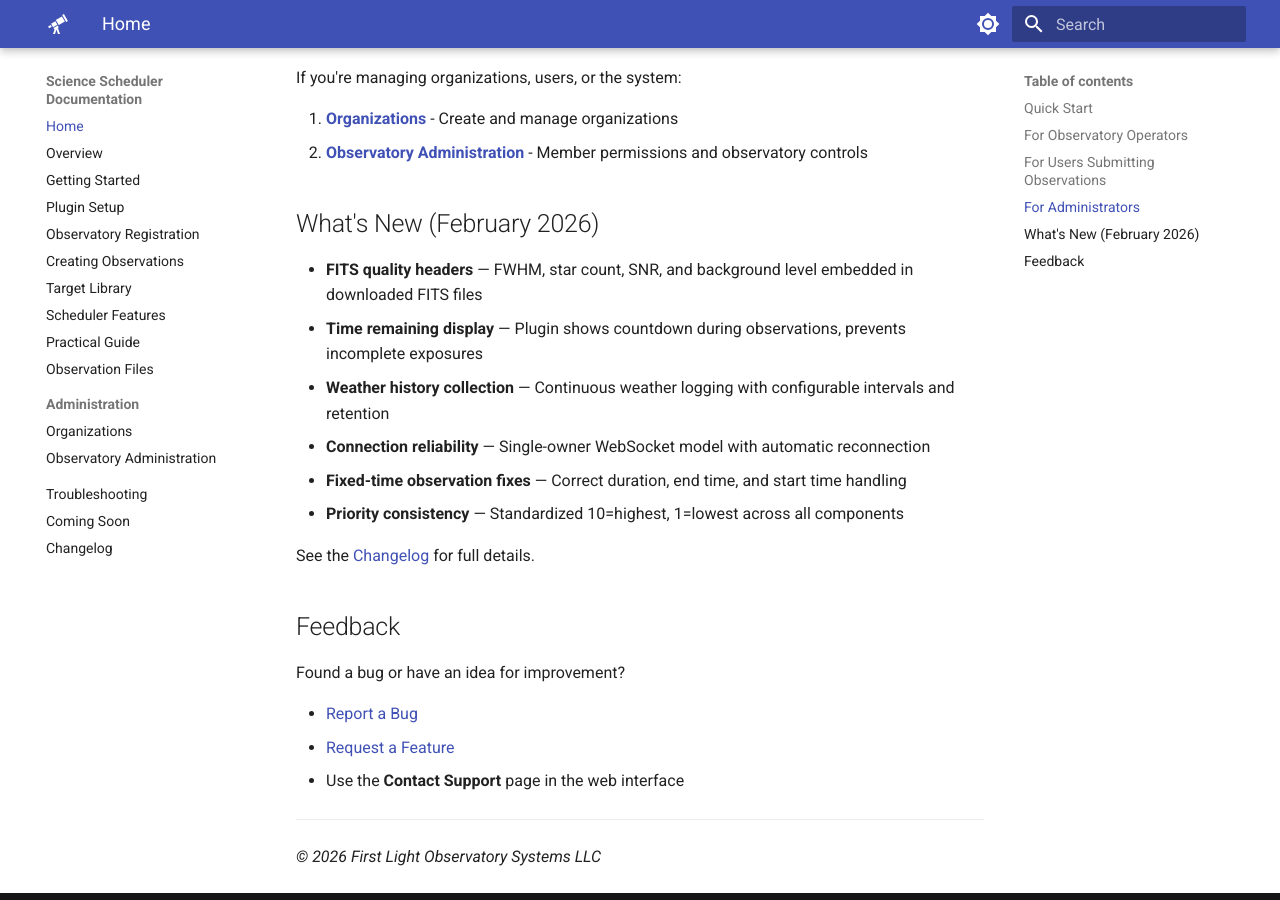
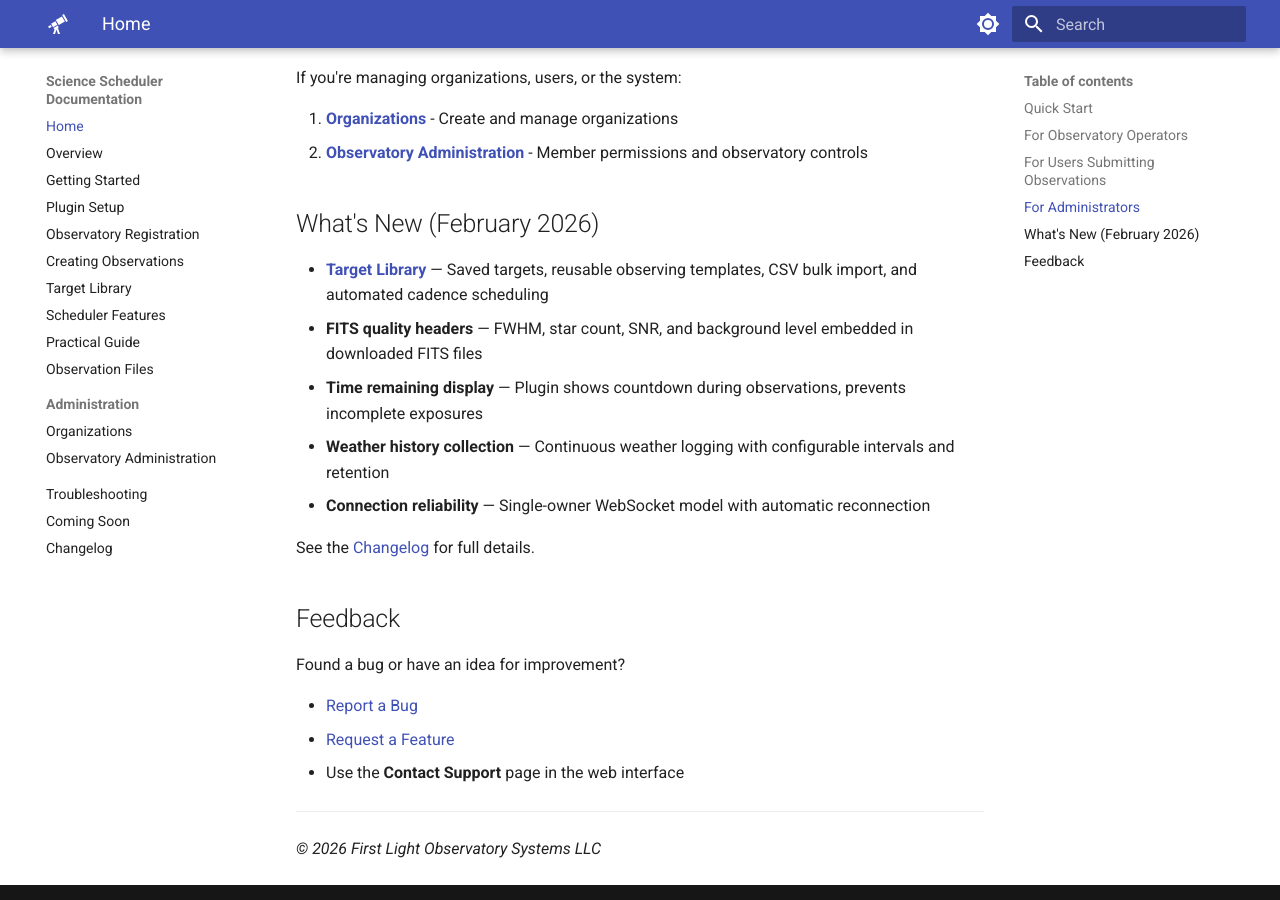
Before and after one commit to First-Light-Systems/nina-scheduler-docs, an MkDocs documentation site: the page built from docs/index.md, in a window 1280 px wide and 900 px high, scrolled down 1284 px. Built offline with MkDocs 1.6.1 and Material for MkDocs 9.7.7, drawn with Linux system fonts in a browser that asks for light colours; some of the changed text lies outside the part shown.

Commit message:
Update index page versions and add Target Library to What's New
Co-Authored-By: Claude Opus 4.6 <noreply@anthropic.com>

```diff
--- a/docs/index.md
+++ b/docs/index.md
@@ -1,7 +1,7 @@
 # Science Scheduler Documentation
 
-**Documentation Version**: 2.1 | **Last Updated**: February 2026
-**Server v3.3.4 | Plugin v3.2.9.0**
+**Documentation Version**: 2.3 | **Last Updated**: February 2026
+**Server v3.4.0 | Plugin v3.2.19.0**
 
 Welcome to the Science Scheduler documentation. This system provides automated observation scheduling for educational observatories using NINA.
 
@@ -45,12 +45,11 @@ If you're managing organizations, users, or the system:
 
 ## What's New (February 2026)
 
+- **[Target Library](TARGET_LIBRARY.md)** — Saved targets, reusable observing templates, CSV bulk import, and automated cadence scheduling
 - **FITS quality headers** — FWHM, star count, SNR, and background level embedded in downloaded FITS files
 - **Time remaining display** — Plugin shows countdown during observations, prevents incomplete exposures
 - **Weather history collection** — Continuous weather logging with configurable intervals and retention
 - **Connection reliability** — Single-owner WebSocket model with automatic reconnection
-- **Fixed-time observation fixes** — Correct duration, end time, and start time handling
-- **Priority consistency** — Standardized 10=highest, 1=lowest across all components
 
 See the [Changelog](CHANGELOG.md) for full details.
 
```
